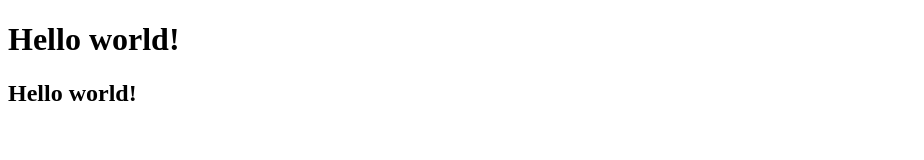
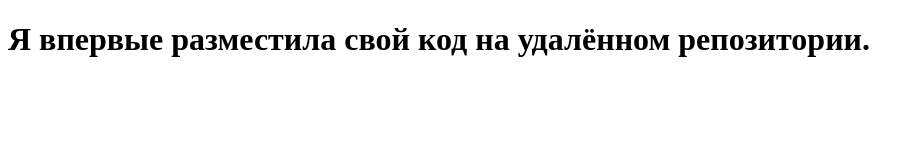
Before and after one commit to ilvina77777/test_repo, a plain HTML site: page index.html in a window 1280 px wide. Shown: the whole page, without its empty margins (0-924 px from the left). Drawn offline with Linux system fonts and the light colour scheme.

Commit message:
New commit

```diff
--- a/index.html
+++ b/index.html
@@ -3,11 +3,10 @@
 <head>
 <meta charset="UTF-8">
 <meta http-equip="X-UA-Compatible" content="IE=edge">
-<meta name="viewport" content="width-devic-width, initial-scale-1.8">
-<title>Document</title>
+<meta name="viewport" content="width-device-width, initial-scale-1.8">
+<title>New Git Project</title>
 </head>
 <body>
-<h1>Hello world!</h1>
-<h2>Hello world!</h2>
+<h1>Я впервые разместила свой код на удалённом репозитории.</h1>
 </body>
 </html>
```
